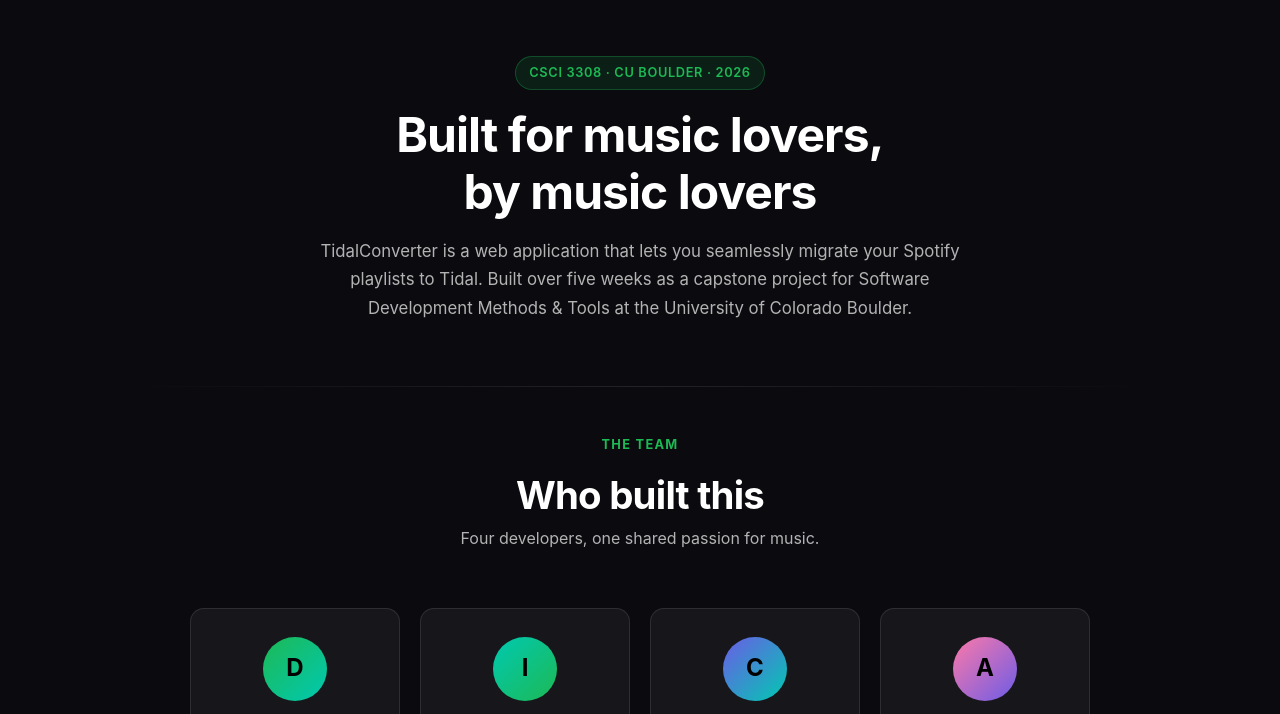
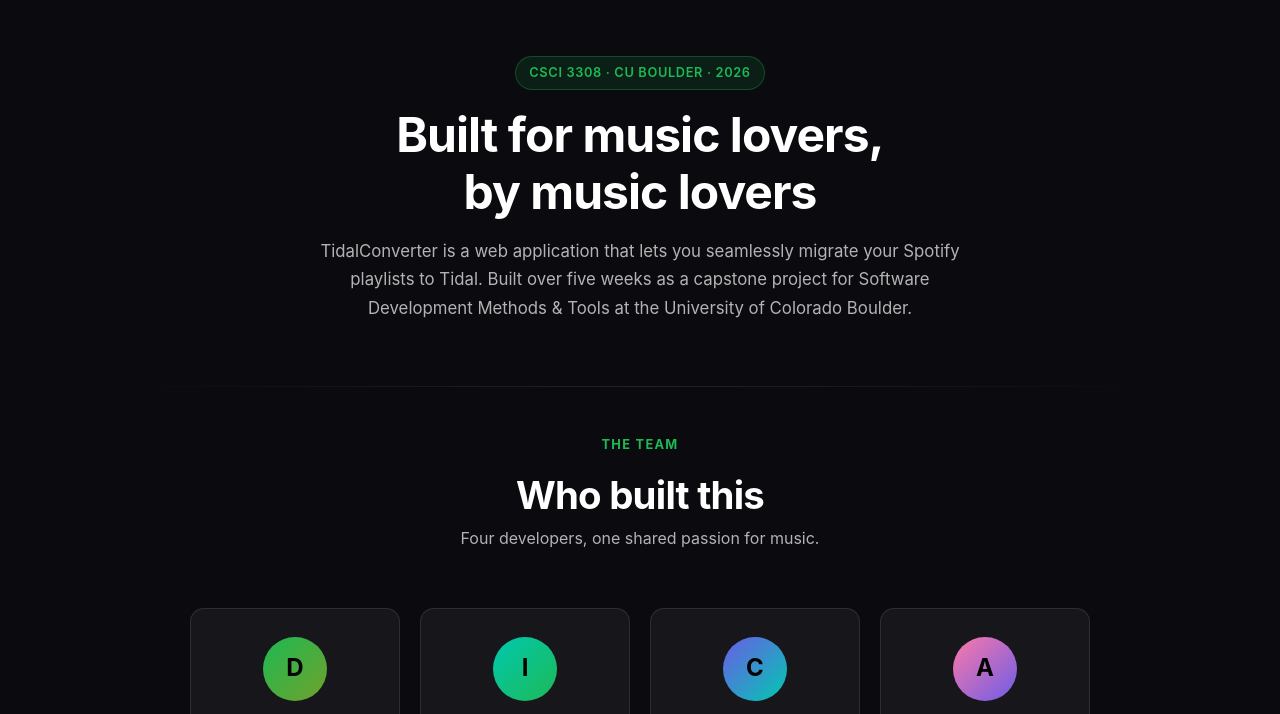
Before and after one commit to OhNoDolphinado/TidalPlaylistConverter, a website: page projectSourceCode/public/about.html in a window 1280 px wide. Shown: the part 72-786 px from the top of the page. Drawn offline with Linux system fonts and the light colour scheme; no server answers.

Commit message:
team member gradiant color fix

```diff
--- a/projectSourceCode/public/about.html
+++ b/projectSourceCode/public/about.html
@@ -37,7 +37,7 @@
 
         <div class="team-grid">
           <div class="team-card">
-            <div class="team-avatar">D</div>
+            <div class="team-avatar" style="background:linear-gradient(135deg,#1DB954,#70a12a);">D</div>
             <div class="team-name">Drake Jones</div>
             <div class="team-role">Full-Stack Developer</div>
           </div>
```
